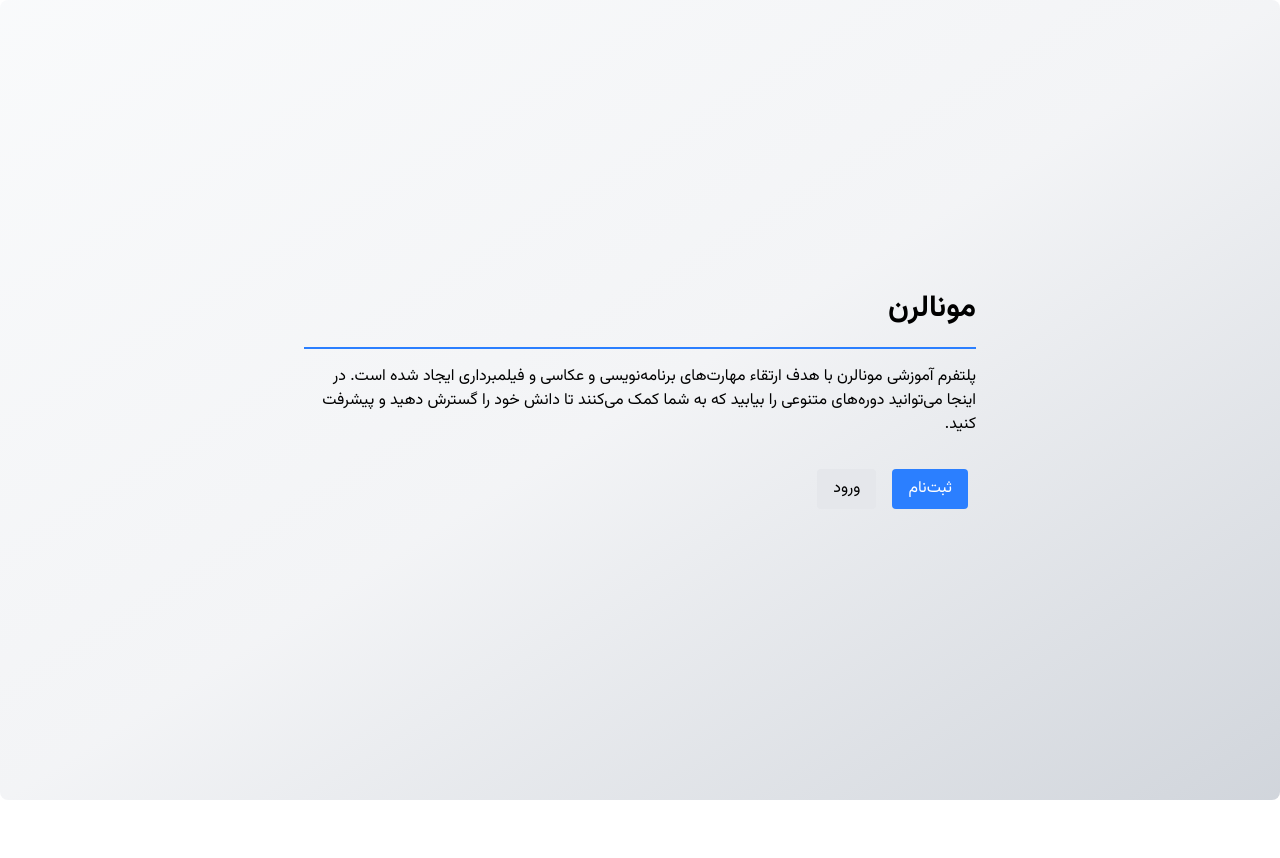
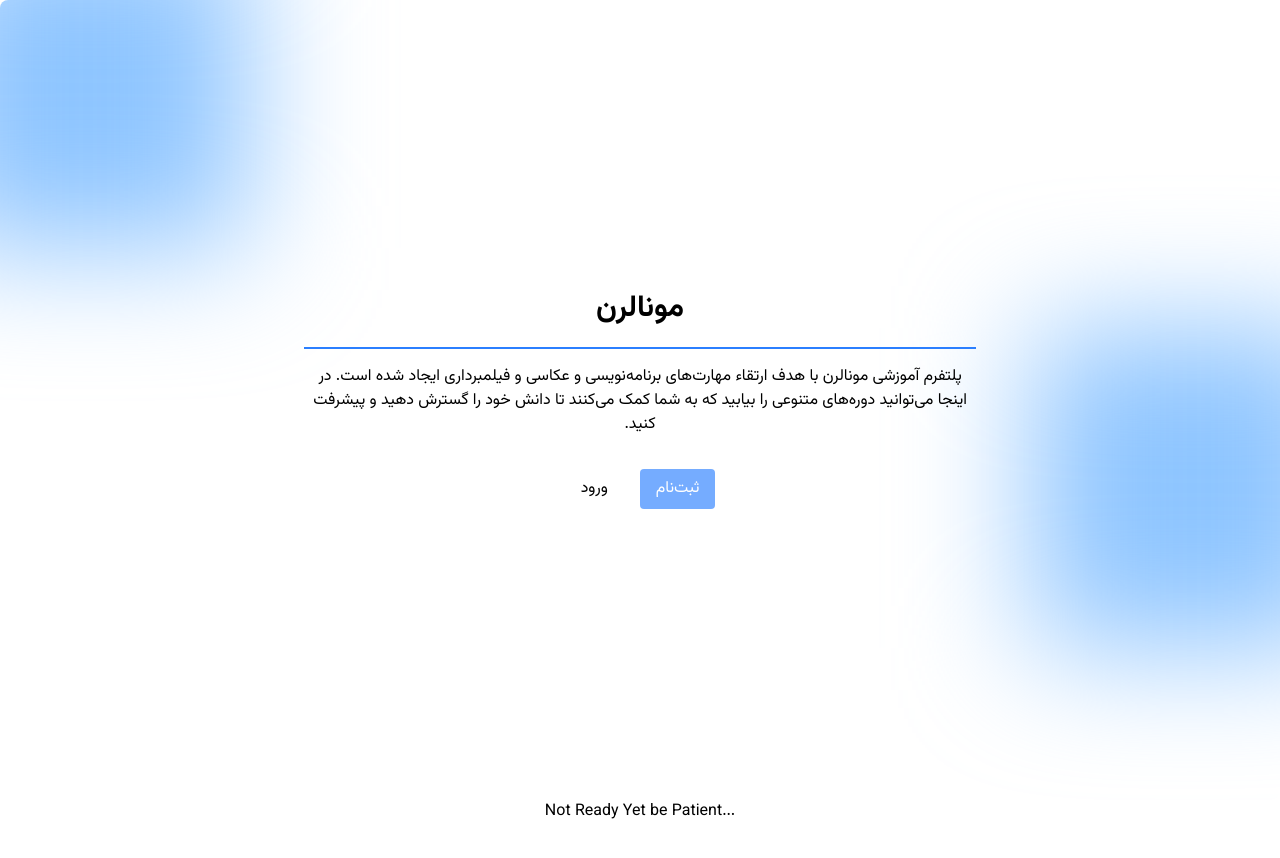
Before and after one commit to naderpjr/monaed, a Next.js app: page / in a window 1280 px wide. Shown: the top 858 px of the page. Before the commit the page ends 800 px from the top, so only its background shows below. Built offline with nearby package versions, Linux system fonts and the light colour scheme.

Commit message:
Header changed design

```diff
--- a/app/page.js
+++ b/app/page.js
@@ -1,11 +1,13 @@
 "use client";
 
+import Footer from "@/components/Footer";
 import Header from "@/components/Header";
 
 export default function Home() {
   return (
-    <div>
+    <>
       <Header />
-    </div>
+      <Footer />
+    </>
   )
 }
--- /dev/null
+++ b/components/Footer.jsx
@@ -0,0 +1,7 @@
+export default function Footer() {
+    return (
+        <div dir="ltr" className="w-full h-screen text-center">
+            Not Ready Yet be Patient...
+        </div>
+    )
+}
--- a/components/Header.jsx
+++ b/components/Header.jsx
@@ -2,8 +2,12 @@ import Link from "next/link";
 
 export default function Header() {
     return (
-        <div className="w-full h-screen bg-linear-to-br from-gray-50 via-gray-100 to-gray-300 p-6 text-black rounded-lg flex flex-col justify-center items-center">
-            <div className="w-full md:max-w-2xl">
+        <div className="relative w-full h-screen  text-black rounded-lg flex flex-col justify-center items-center overflow-hidden">
+
+            <div className="w-80 h-80 bg-blue-300 absolute -top-18 -left-18 blur-3xl overflow-hidden"></div>
+            <div className="w-80 h-80 bg-blue-300 absolute bottom-38 -right-18 blur-3xl overflow-hidden"></div>
+
+            <div className="w-full md:max-w-2xl absolute px-10 md:px-0 text-center flex flex-col justify-center items-center">
                 <h1 className="text-3xl mb-5 font-extrabold">مونالرن</h1>
                 <div className="border-t-2 border-t-blue-500 pt-4">
                     <p>
@@ -12,10 +16,10 @@ export default function Header() {
                 </div>
 
                 <div className="mt-8 flex">
-                    <Link href="/signup" className="bg-blue-500 text-white px-4 py-2 rounded mx-2 hover:bg-blue-600 transition">
+                    <Link href="/signup" className="bg-blue-500/65 backdrop-blur-3xl text-white px-4 py-2 rounded mx-2 hover:bg-blue-500 transition">
                         ثبت‌نام
                     </Link>
-                    <Link href="/login" className="bg-gray-200 text-black mx-2 px-4 py-2 rounded hover:bg-gray-300 transition">
+                    <Link href="/login" className="bg-white/35 backdrop-blur-3xl text-black mx-2 px-4 py-2 rounded hover:bg-white/65 transition">
                         ورود
                     </Link>
                 </div>
```
